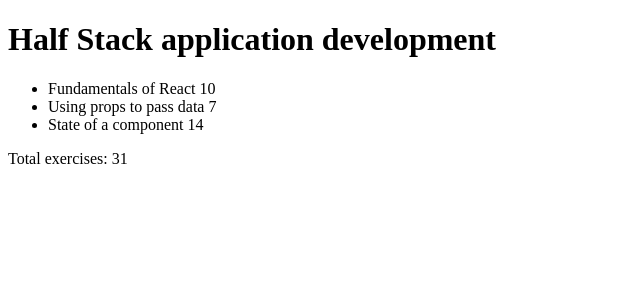
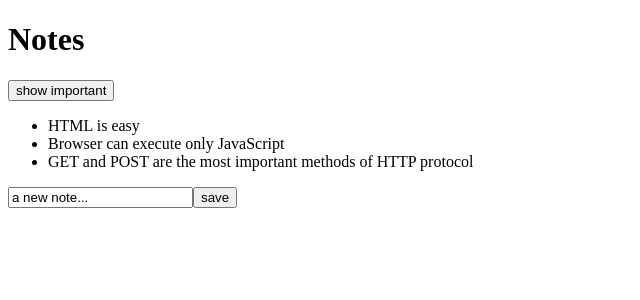
Before and after one commit to Arufiand/belajar-FullStack-JS, a React (Vite) app in the folder part1/: page / in a window 1280 px wide. Shown: the top 300 px of the page, without its empty margins (0-640 px from the left). Built offline with nearby package versions, Linux system fonts and the light colour scheme.

Commit message:
feat: refactor App2 component to manage notes and add new note functionality

```diff
--- a/part1/src/App2.jsx
+++ b/part1/src/App2.jsx
@@ -1,53 +1,54 @@
-function Course(props) {
-    const { course } = props
+import NotesComponent from "../components/notes.jsx";
+import {useState} from "react";
+
+const App = (props) => {
+    const [notes, setNotes] = useState(props.notes)
+
+    const [newNote, setNewNote] = useState(
+        'a new note...'
+    )
+    const [showAll, setShowAll] = useState(true)
+
+    const notesToShow = showAll ? notes : notes.filter(note => note.important)
+
+    const addNote = (event) => {
+        event.preventDefault()
+        const noteObject = {
+            content: newNote,
+            important: Math.random() < 0.5,
+            id: notes.length + 1,
+        }
+
+        setNotes(notes.concat(noteObject))
+        setNewNote('')
+        console.log('button clicked', event.target)
+    }
+
+    const handleNoteChange = (event) => {
+        console.log('button clicked', event.target.value)
+        setNewNote(event.target.value)
+    }
 
     return (
         <div>
-            <h1>{course.name}</h1>
+            <h1>Notes</h1>
+            <div>
+                <button onClick={() => setShowAll(!showAll)}>
+                    show {showAll ? 'important' : 'all'}
+                </button>
+            </div>
             <ul>
-                {course.parts.map(part => (
-                    <li key={part.id}>
-                        {part.name} {part.exercises}
-                    </li>
-                ))}
+                {notesToShow.map(note =>
+                    <NotesComponent key={note.id} note={note} />
+                )}
             </ul>
+            <form onSubmit={addNote}>
+
+                <input value={newNote} onChange={handleNoteChange} />
+                <button type="submit">save</button>
+            </form>
         </div>
     )
 }
-const TotalExercises = (parts) => {
-    return parts.reduce((sum, part) => sum + part.exercises, 0)
-}
 
-const App = () => {
-    const course = {
-        id: 1,
-        name: 'Half Stack application development',
-        parts: [
-            {
-                name: 'Fundamentals of React',
-                exercises: 10,
-                id: 1
-            },
-            {
-                name: 'Using props to pass data',
-                exercises: 7,
-                id: 2
-            },
-            {
-                name: 'State of a component',
-                exercises: 14,
-                id: 3
-            }
-        ]
-    }
-
-    return (
-        <>
-          <Course course={course} />
-            <p>Total exercises: {TotalExercises(course.parts)}</p>
-        </>
-)
-
-}
-
-export default App
+export default App;
```
